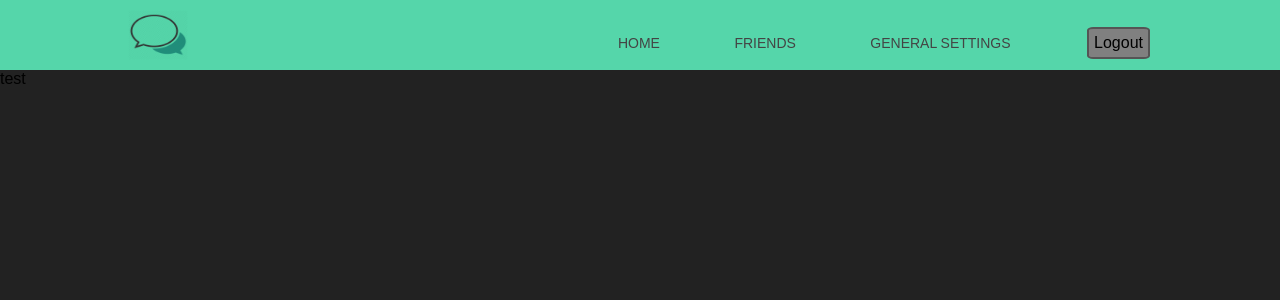
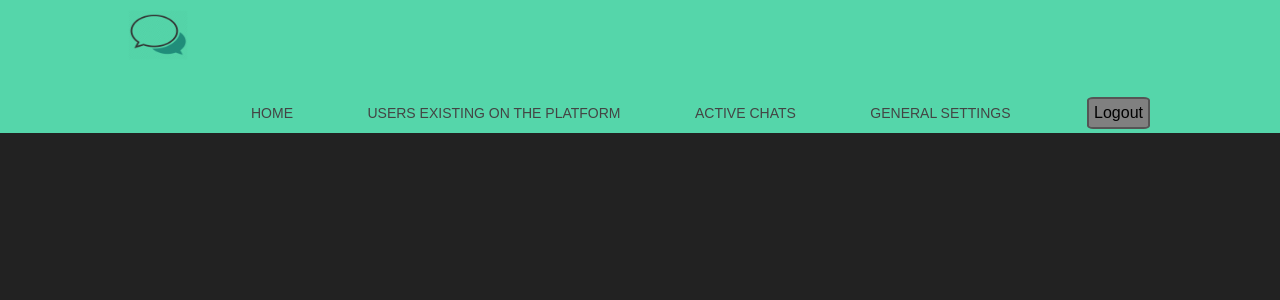
Before and after one commit to Dorian97/project_chat, a PHP site: page /project/ in a window 1280 px wide. Shown: the top 300 px of the page. Run offline with PHP 8.4, Linux system fonts and the light colour scheme; the visitor is signed in with stand-in values (Sample User, id 1).

Commit message:
New Changes On Index Page

```diff
--- a/index.php
+++ b/index.php
@@ -59,7 +59,6 @@
 <body>
 	<?php
 		include("./layout/header.php");
-		echo "test";
 	?>
 
 </body>
--- a/layout/header.php
+++ b/layout/header.php
@@ -11,7 +11,10 @@
 					<a href="index.php">Home</a>
 				</li>
 				<li>
-					<a href="#">Friends</a>
+					<a href="#">Users Existing On the Platform</a>
+				</li>
+				<li>
+					<a href="#">Active Chats</a>
 				</li>
 				<li>
 					<a href="#">General Settings</a>
```
